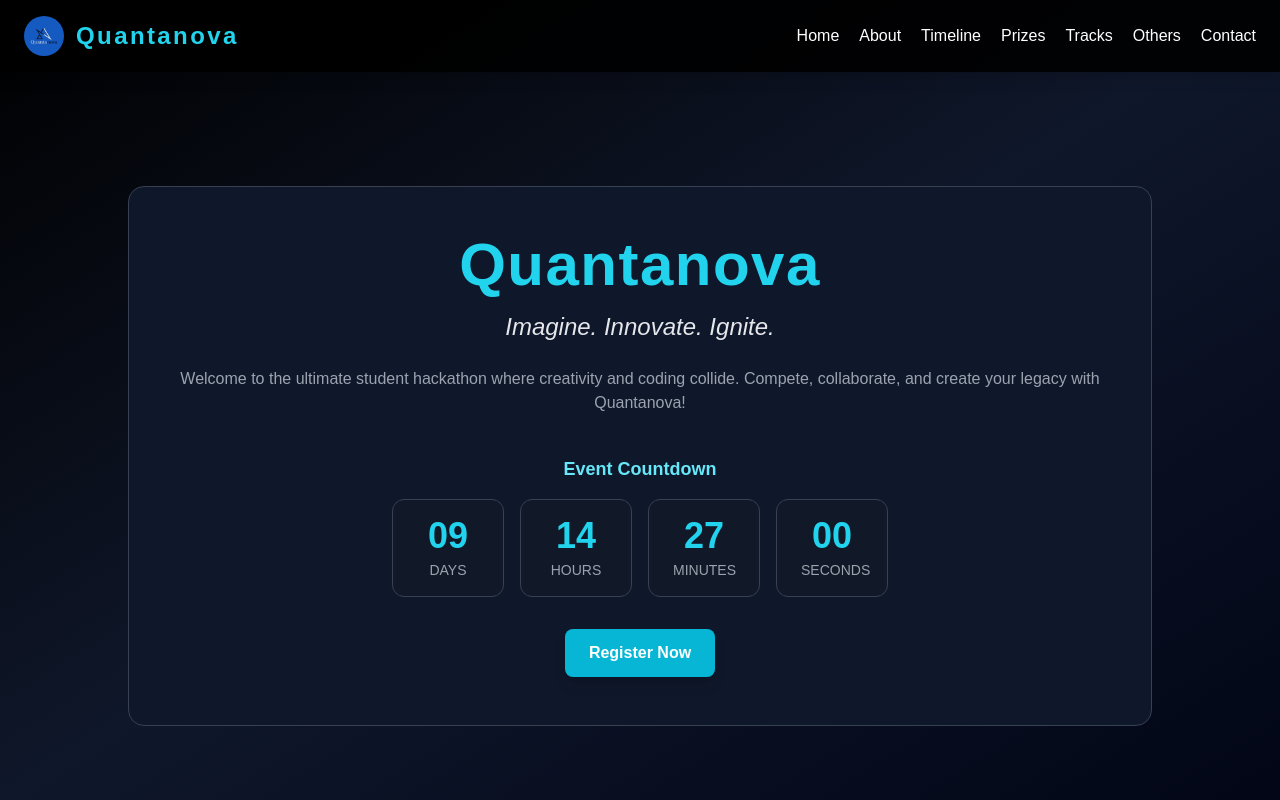
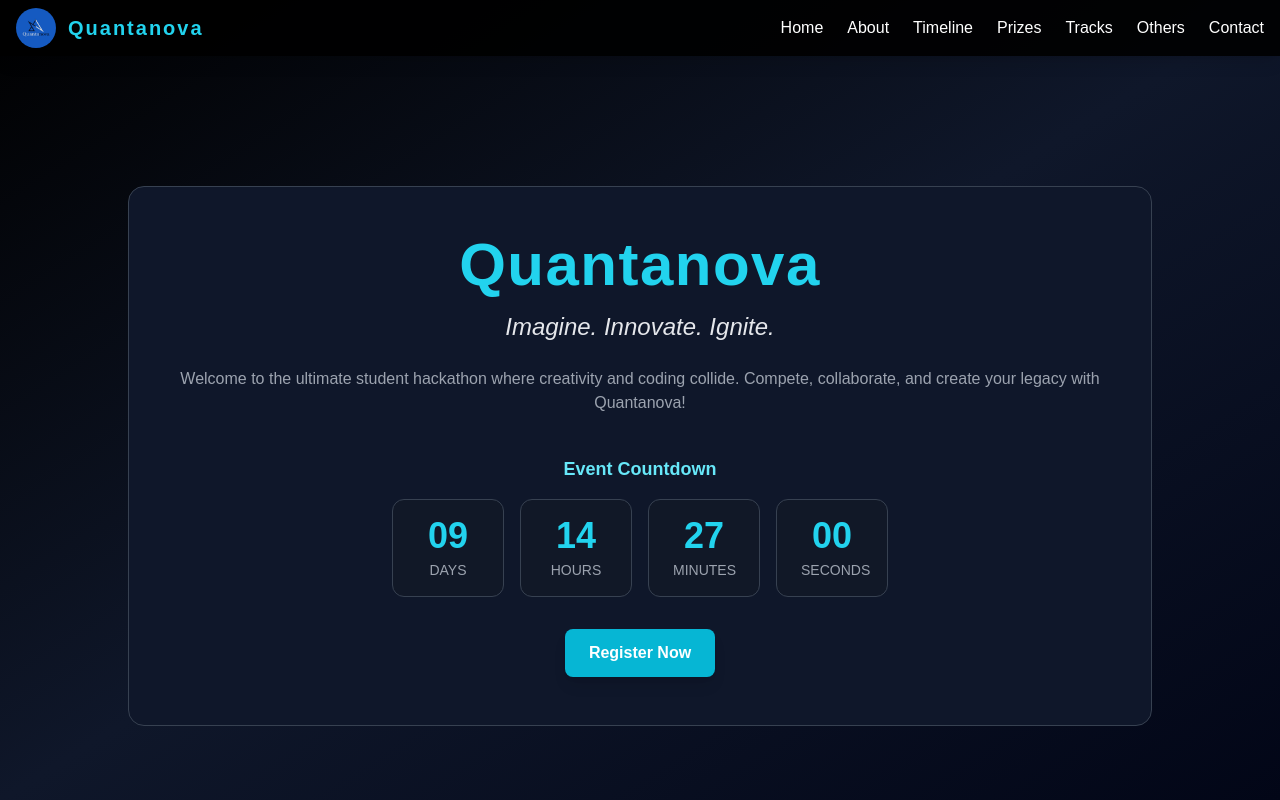
Before and after one commit to nattureddy/quantanova-website, a React (Create React App) app: page / in a window 1280 px wide. Shown: the top 800 px of the page. Built offline with nearby package versions, Linux system fonts and the light colour scheme.

Commit message:
changed the navbar height

```diff
--- a/src/components/Navbar.jsx
+++ b/src/components/Navbar.jsx
@@ -1,11 +1,11 @@
 import React from "react";
 import { Link } from "react-router-dom";
-import logo from "../assets/logo.jpg";
+import logo from "../assets/logo.jpg"; // Ensure correct path
 
 const Navbar = () => {
   return (
     <nav className="w-full fixed top-0 left-0 z-50 bg-black bg-opacity-90 text-white shadow-lg">
-      <div className="max-w-7xl mx-auto px-4 sm:px-6 py-4 flex flex-wrap justify-between items-center">
+      <div className="max-w-7xl mx-auto px-4 py-2 flex justify-between items-center">
         {/* Logo & Title */}
         <div className="flex items-center space-x-3">
           <img
@@ -13,13 +13,13 @@ const Navbar = () => {
             alt="Quantanova Logo"
             className="w-10 h-10 rounded-full object-cover"
           />
-          <h1 className="text-2xl font-extrabold text-cyan-400 tracking-widest">
+          <h1 className="text-xl font-extrabold text-cyan-400 tracking-widest">
             Quantanova
           </h1>
         </div>
 
-        {/* Always Visible Menu (Responsive) */}
-        <ul className="flex flex-wrap justify-center gap-3 sm:gap-5 mt-4 sm:mt-0 font-medium w-full sm:w-auto text-sm sm:text-base">
+        {/* Full Menu (Always Visible, Responsive) */}
+        <ul className="flex flex-wrap justify-center space-x-3 sm:space-x-4 md:space-x-6 font-medium text-sm sm:text-base">
           <li><Link to="/" className="hover:text-cyan-300 transition">Home</Link></li>
           <li><Link to="/about" className="hover:text-cyan-300 transition">About</Link></li>
           <li><Link to="/timeline" className="hover:text-cyan-300 transition">Timeline</Link></li>
--- a/src/index.css
+++ b/src/index.css
@@ -14,4 +14,5 @@ body {
 
 html {
   scroll-behavior: smooth;
+  scroll-padding-top:
 }
```
